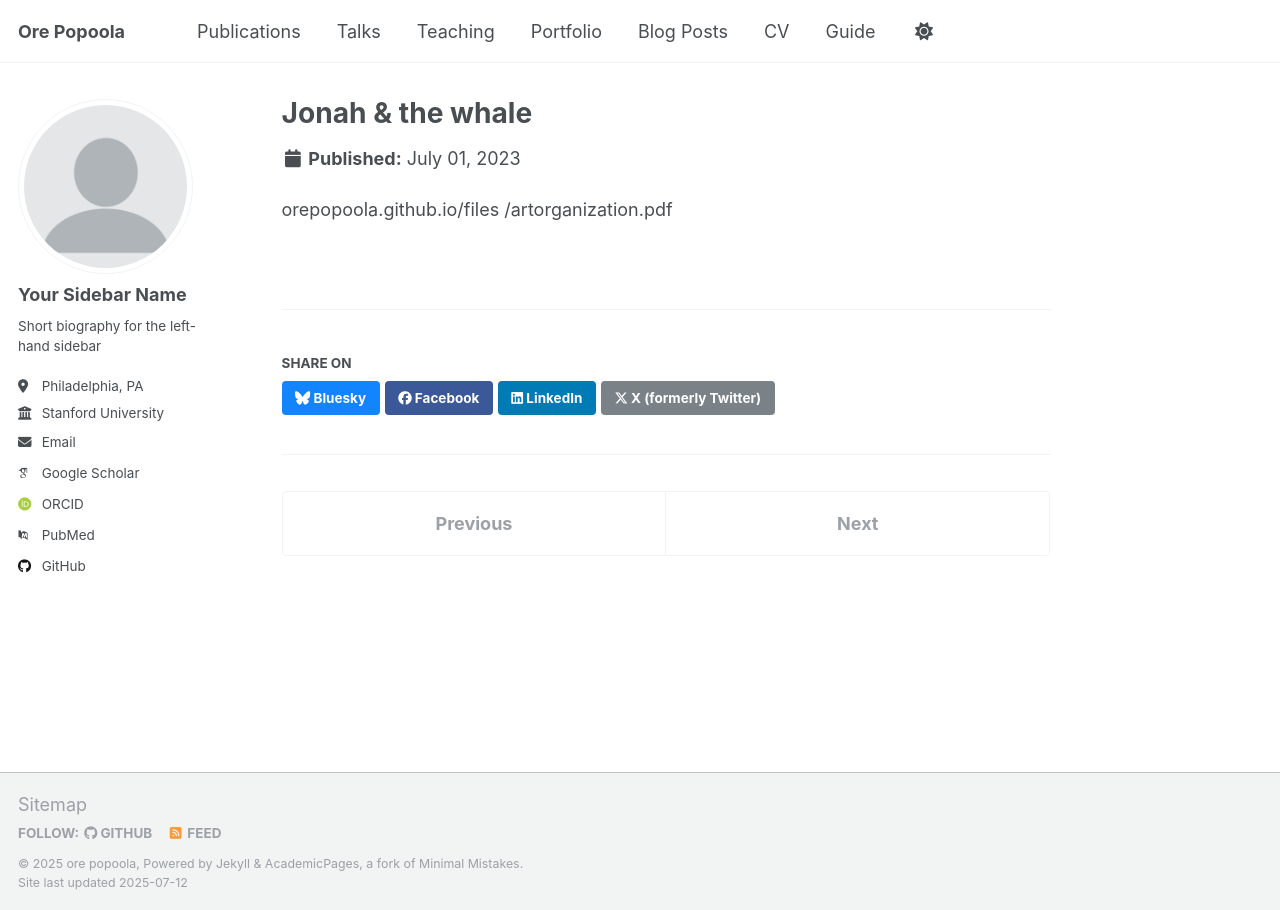
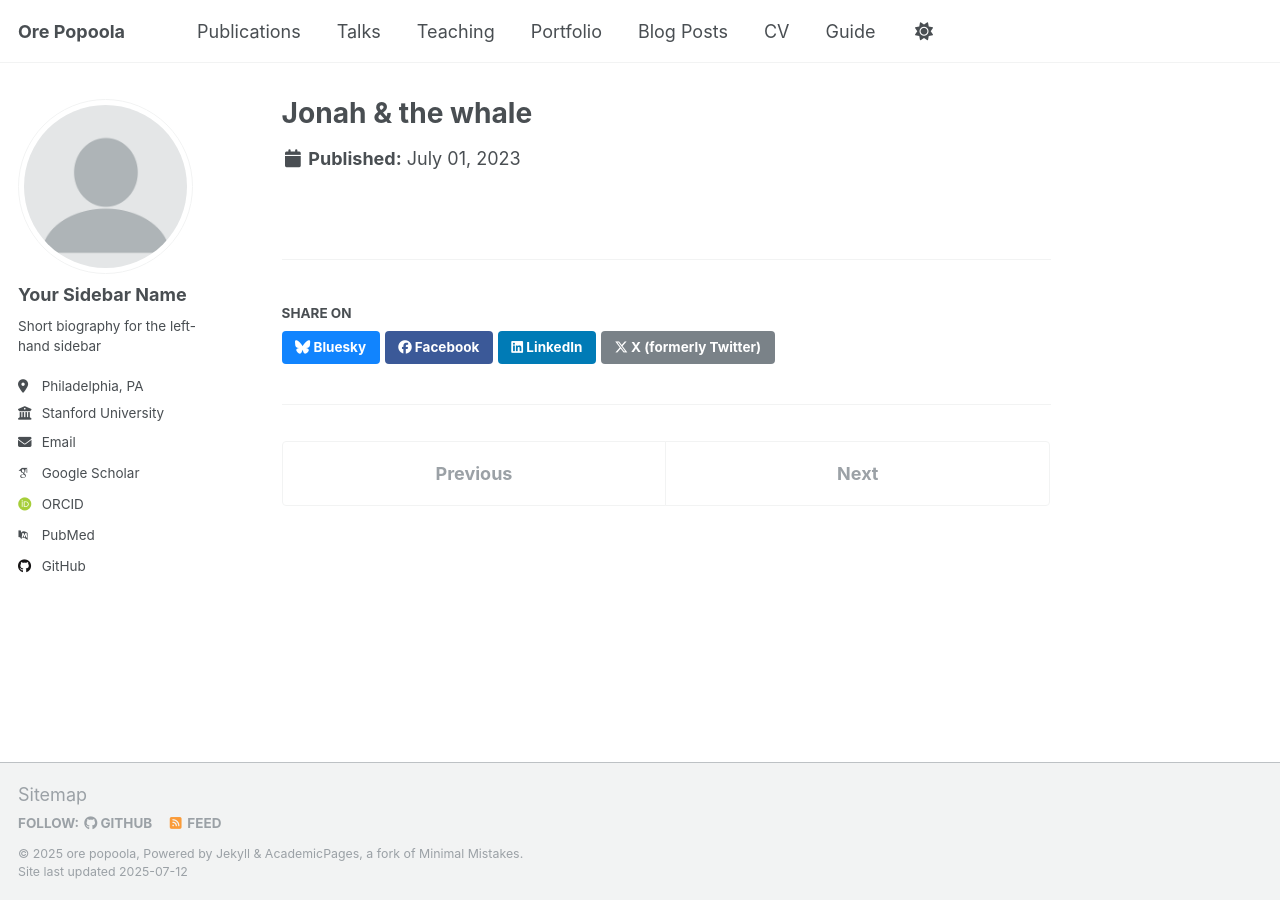
Before and after one commit to OrePopoola/orepopoola.github.io, a Jekyll site: the page built from _publications/paper1.md, in a window 1280 px wide. Built offline with Jekyll 4.4.1, drawn with Linux system fonts in a browser that asks for light colours; some web fonts are replaced; a script that is not in the unit is left out.

Commit message:
Update paper1.md

```diff
--- a/_publications/paper1.md
+++ b/_publications/paper1.md
@@ -1,11 +1,10 @@
 ---
 title: "Jonah & the whale"
-collection: publications
 category: manuscripts
-excerpt: 'This emotional paper is part prose, part philosophy'
+excerpt: 'This emotional paper is part prose, part philosophy
+files
+/jonah___the_whale-2.pdf'
 date: 2023-7-01
 
 paperurl: 'orepopoola.github.io/files/jonah___the_whale-2.pdf'
 ---
-orepopoola.github.io/files
-/artorganization.pdf
```
